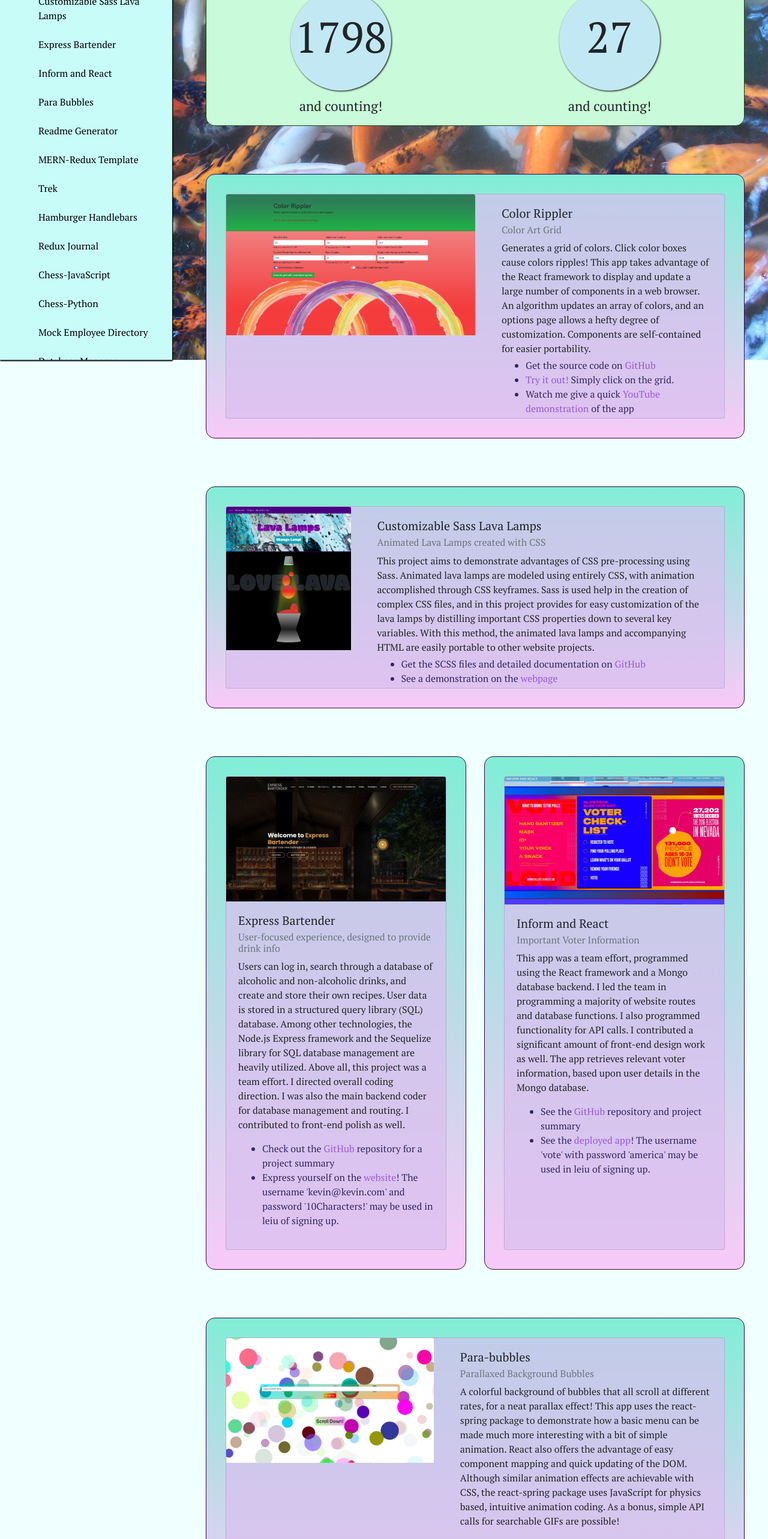
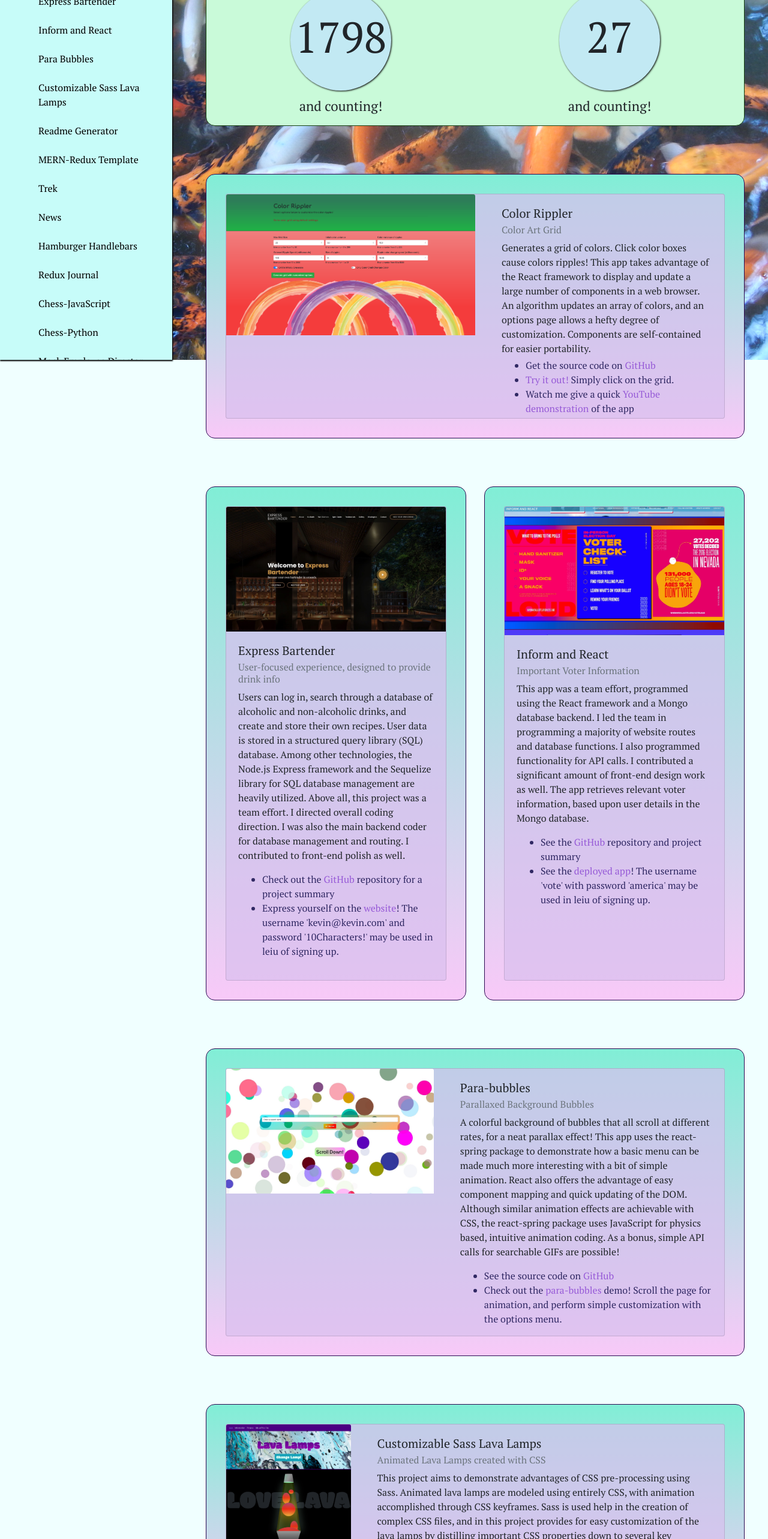
Before and after one commit to Koldenblue/kevin-miller-react-portfolio, a React (Create React App) app: page /portfolio in a window 1280 px wide. Shown: the part 200-2766 px from the top of the page at 60% size. Built offline with nearby package versions, Linux system fonts and the light colour scheme.

Commit message:
added news app

```diff
--- a/src/components/ProjectTableOfContents.js
+++ b/src/components/ProjectTableOfContents.js
@@ -17,13 +17,14 @@ export default function ProjectTableOfContents(props) {
     <ul className='list-nav'>
       <h3 className='top-link'>Projects</h3>
       <li><a href='#color-rippler' onClick={(event) => smoothScroll(event, props.ripplerRef)}>Color Rippler</a></li>
-      <li><a href='#lava' onClick={(event) => smoothScroll(event, props.lavaRef)}>Customizable Sass Lava Lamps</a></li>
       <li><a href='#bartender' onClick={(event) => smoothScroll(event, props.bartenderRef)}>Express Bartender</a></li>
       <li><a href='#inform-react' onClick={(event) => smoothScroll(event, props.informRef)}>Inform and React</a></li>
       <li><a href='#para-bub' onClick={(event) => smoothScroll(event, props.parabubRef)}>Para Bubbles</a></li>
+      <li><a href='#lava' onClick={(event) => smoothScroll(event, props.lavaRef)}>Customizable Sass Lava Lamps</a></li>
       <li><a href='#readme-gen' onClick={(event) => smoothScroll(event, props.readmeRef)}>Readme Generator</a></li>
       <li><a href='#mern-template' onClick={(event) => smoothScroll(event, props.mernTemplateRef)}>MERN-Redux Template</a></li>
       <li><a href='#trek-app' onClick={(event) => smoothScroll(event, props.trekRef)}>Trek</a></li>
+      <li><a href='#news-react' onClick={(event) => smoothScroll(event, props.newsRef)}>News</a></li>
       <li><a href='#hamburger-handlebars' onClick={(event) => smoothScroll(event, props.hamRef)}>Hamburger Handlebars</a></li>
       <li><a href='#redux-journal' onClick={(event) => smoothScroll(event, props.journalRef)}>Redux Journal</a></li>
       <li><a href='#chess' onClick={(event) => smoothScroll(event, props.chessRef)}>Chess-JavaScript</a></li>
--- a/src/pages/Portfolio.js
+++ b/src/pages/Portfolio.js
@@ -20,6 +20,7 @@ function Portfolio() {
   const parabubRef = React.createRef();
   const readmeRef = React.createRef();
   const mernTemplateRef = React.createRef();
+  const newsRef=React.createRef();
   const hamRef = React.createRef();
   const journalRef = React.createRef();
   const chessRef = React.createRef();
@@ -103,6 +104,7 @@ function Portfolio() {
           parabubRef={parabubRef}
           readmeRef={readmeRef}
           mernTemplateRef={mernTemplateRef}
+          newsRef={newsRef}
           hamRef={hamRef}
           journalRef={journalRef}
           chessRef={chessRef}
@@ -170,39 +172,6 @@ function Portfolio() {
             </div>
           </section>
 
-          <section className='row'>
-            <div className='col-lg-12 card-gutters' id='color-rippler' ref={lavaRef}>
-              <div className='box-all box'>
-                <div className="card">
-                  <div className='row no-gutters'>
-                    <div className='col-lg-3'>
-                      <ZoomFadeIn >
-                        <img src={require('../assets/images/lava-lamp.png')} alt='customizable sass lava lamps' />
-                      </ZoomFadeIn>
-                    </div>
-                    <div className='col-lg-9'>
-                      <div className="card-body horizontal-card-body">
-                        <h5 className="card-title">Customizable Sass Lava Lamps</h5>
-                        <h6 className="card-subtitle mb-2 text-muted">Animated Lava Lamps created with CSS</h6>
-                        <p className="card-text horizontal-description">This project aims to demonstrate advantages of CSS pre-processing using Sass. Animated lava lamps are modeled using entirely CSS, with animation accomplished through CSS keyframes.
-                        Sass is used help in the creation of complex CSS files, and in this project provides for easy customization of the lava lamps by distilling important CSS properties down to several key variables.
-                        With this method, the animated lava lamps and accompanying HTML are easily portable to other website projects.
-                        </p>
-                        <ul className='project-list horizontal-list'>
-                          <li>
-                            Get the SCSS files and detailed documentation on<a target='_blank' rel="noopener noreferrer" href="https://github.com/Koldenblue/lava-lamp-customizable-sass" className="card-link"> GitHub</a>
-                          </li>
-                          <li>
-                            See a demonstration on the <a target='_blank' rel="noopener noreferrer" href="https://sass-lava-lamps.herokuapp.com" className="card-link">webpage</a>
-                          </li>
-                        </ul>
-                      </div>
-                    </div>
-                  </div>
-                </div>
-              </div>
-            </div>
-          </section>
 
 
           <section className='row'>
@@ -320,6 +289,39 @@ function Portfolio() {
             </div>
           </section>
 
+          <section className='row'>
+            <div className='col-lg-12 card-gutters' id='lava' ref={lavaRef}>
+              <div className='box-all box'>
+                <div className="card">
+                  <div className='row no-gutters'>
+                    <div className='col-lg-3'>
+                      <ZoomFadeIn >
+                        <img src={require('../assets/images/lava-lamp.png')} alt='customizable sass lava lamps' />
+                      </ZoomFadeIn>
+                    </div>
+                    <div className='col-lg-9'>
+                      <div className="card-body horizontal-card-body">
+                        <h5 className="card-title">Customizable Sass Lava Lamps</h5>
+                        <h6 className="card-subtitle mb-2 text-muted">Animated Lava Lamps created with CSS</h6>
+                        <p className="card-text horizontal-description">This project aims to demonstrate advantages of CSS pre-processing using Sass. Animated lava lamps are modeled using entirely CSS, with animation accomplished through CSS keyframes.
+                        Sass is used help in the creation of complex CSS files, and in this project provides for easy customization of the lava lamps by distilling important CSS properties down to several key variables.
+                        With this method, the animated lava lamps and accompanying HTML are easily portable to other website projects.
+                        </p>
+                        <ul className='project-list horizontal-list'>
+                          <li>
+                            Get the SCSS files and detailed documentation on<a target='_blank' rel="noopener noreferrer" href="https://github.com/Koldenblue/lava-lamp-customizable-sass" className="card-link"> GitHub</a>
+                          </li>
+                          <li>
+                            See a demonstration on the <a target='_blank' rel="noopener noreferrer" href="https://sass-lava-lamps.herokuapp.com" className="card-link">webpage</a>
+                          </li>
+                        </ul>
+                      </div>
+                    </div>
+                  </div>
+                </div>
+              </div>
+            </div>
+          </section>
 
           <section className='row'>
             <div className='col-lg-6 card-gutters' id='readme-gen' ref={readmeRef}>
@@ -419,6 +421,41 @@ function Portfolio() {
               </div>
             </div>
           </section>
+
+          <section className='row'>
+            <div className='col-lg-12 card-gutters' id='news-react' ref={newsRef}>
+              <div className='box-all box'>
+                <div className="card">
+                  <div className='row no-gutters'>
+                    <div className='col-lg-4'>
+                      <ZoomFadeIn >
+                        <img src={require('../assets/images/news.PNG')} alt='news app' />
+                      </ZoomFadeIn>
+                    </div>
+                    <div className='col-lg-8'>
+                      <div className="card-body horizontal-card-body">
+                        <h5 className="card-title">News Search</h5>
+                        <h6 className="card-subtitle mb-2 text-muted">Top Headlines and Searchable News</h6>
+                        <p className="card-text horizontal-description">This is a simple website that makes use of a <a className="card-link" href='https://newsapi.org/' target='_blank' rel="noopener noreferrer">News API</a> in order
+                          to present users with up-to-date news. A simple search has been implemented as well. The app uses the React framework to present the front-end. Other techniques used include Express for back-end routing and
+                          API calls, Redux, Sass, and Node.js.
+                        </p>
+                        <ul className='project-list horizontal-list'>
+                          <li>
+                            See the source code on<a target='_blank' rel="noopener noreferrer" href="https://github.com/Koldenblue/news" className="card-link"> GitHub</a>
+                          </li>
+                          <li>
+                            See top headlines on the deployed <a target='_blank' rel="noopener noreferrer" href="https://news-react-search.herokuapp.com/" className="card-link">webpage</a>
+                          </li>
+                        </ul>
+                      </div>
+                    </div>
+                  </div>
+                </div>
+              </div>
+            </div>
+          </section>
+
 
           <section className='row'>
             <div className='col-lg-6 card-gutters' id='hamburger-handlebars' ref={hamRef}>
```
Also changed, not shown: src/assets/images/news.PNG (added), 1 other file (tests, documents, lock files or other folders).
